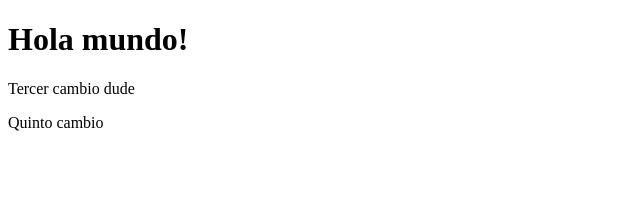
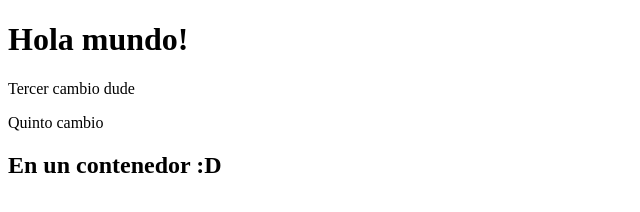
Before and after one commit to Franguestclain/curso, a plain HTML site: page index.html in a window 1280 px wide. Shown: the whole page, without its empty margins (0-640 px from the left). Drawn offline with Linux system fonts and the light colour scheme.

Commit message:
Comparando diferencias con git diff

```diff
--- a/index.html
+++ b/index.html
@@ -10,5 +10,9 @@
     <h1>Hola mundo!</h1>
     <p>Tercer cambio dude</p>
     <p>Quinto cambio</p>
+
+    <div class="container">
+        <h2>En un contenedor :D</h2>
+    </div>
 </body>
 </html>
```
